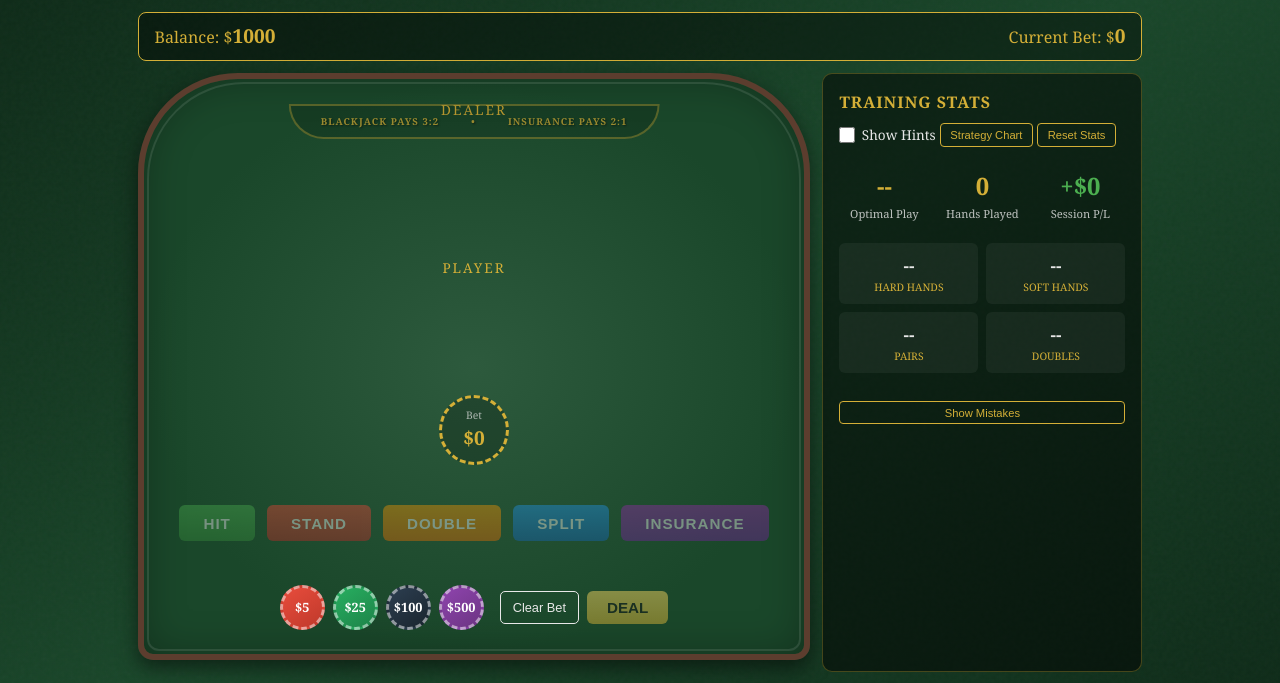
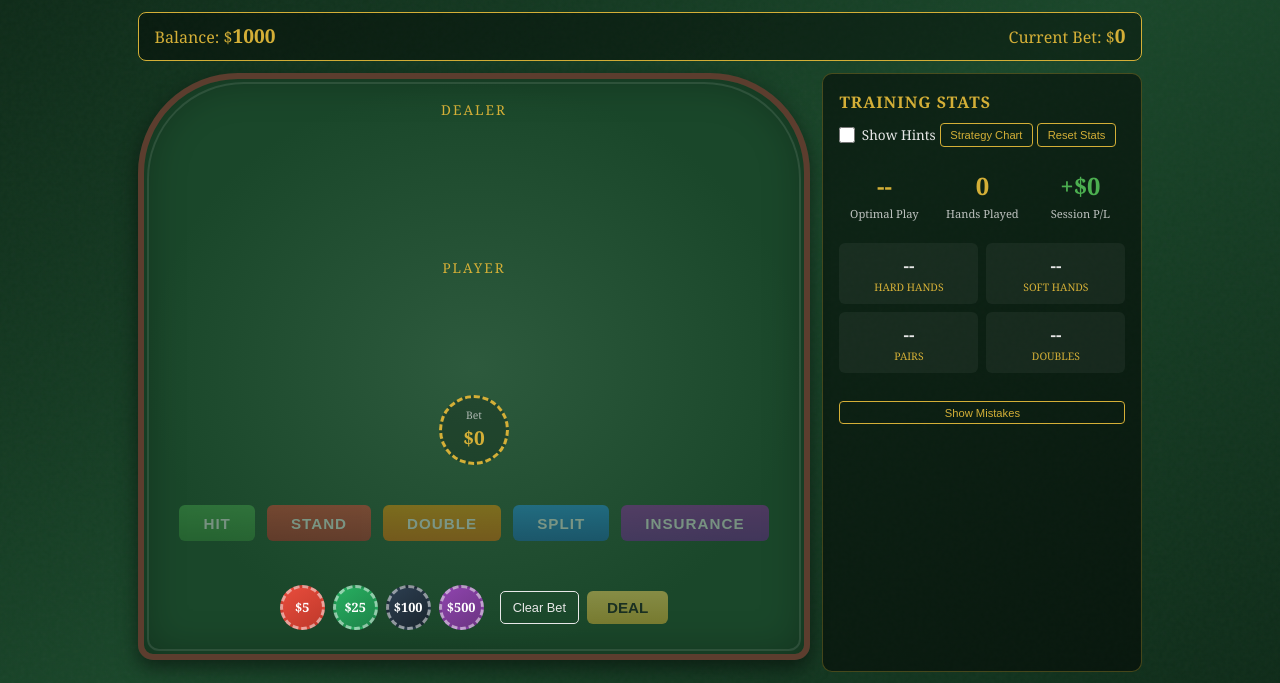
Before and after one commit to alexander-matthew/personal-site, a Flask app: page /projects/blackjack/ in a window 1280 px wide. Shown: the part 65-748 px from the top of the page. Run offline with Flask 3, Linux system fonts and the light colour scheme.

Commit message:
Remove felt text and fix dealer blackjack card duplication
- Remove felt text feature (to be revisited later)
- Fix race condition where dealer cards were duplicated on blackjack:
  startPlay() was called immediately after renderDealerHand(), but the
  setTimeout callbacks for card animations hadn't fired yet. When
  startPlay() detected blackjack and called renderDealerHand(false),
  the pending setTimeout callbacks would then add duplicate cards.
  Fixed by delaying startPlay() until after deal animation completes.

🤖 Generated with [Claude Code](https://claude.com/claude-code)

Co-Authored-By: Claude Opus 4.5 <noreply@anthropic.com>

```diff
--- a/app/static/css/blackjack.css
+++ b/app/static/css/blackjack.css
@@ -113,33 +113,6 @@
     border-radius: 97px 97px 12px 12px;
     border: 2px solid rgba(255, 255, 255, 0.1);
     pointer-events: none;
-}
-
-/* ===== Felt Text Arc ===== */
-.felt-text {
-    position: absolute;
-    top: 25px;
-    left: 50%;
-    transform: translateX(-50%);
-    display: flex;
-    align-items: center;
-    justify-content: center;
-    gap: 2rem;
-    padding: 8px 30px;
-    border: 2px solid rgba(212, 175, 55, 0.35);
-    border-radius: 0 0 80px 80px;
-    background: rgba(0, 0, 0, 0.15);
-    pointer-events: none;
-}
-
-.felt-text span {
-    font-size: 0.6rem;
-    font-weight: bold;
-    text-transform: uppercase;
-    letter-spacing: 1px;
-    color: rgba(212, 175, 55, 0.7);
-    text-shadow: 1px 1px 2px rgba(0, 0, 0, 0.5);
-    white-space: nowrap;
 }
 
 /* ===== Hand Areas ===== */
--- a/app/templates/blackjack/index.html
+++ b/app/templates/blackjack/index.html
@@ -22,13 +22,6 @@
 
         <!-- Game Table -->
         <div class="game-table">
-            <!-- Felt Text Arc -->
-            <div class="felt-text">
-                <span>BLACKJACK PAYS 3:2</span>
-                <span>•</span>
-                <span>INSURANCE PAYS 2:1</span>
-            </div>
-
             <!-- Dealer Area -->
             <div class="dealer-area">
                 <div class="hand-label">Dealer</div>
@@ -759,7 +752,9 @@
         renderDealerHand();
         renderPlayerHands(true);
 
-        startPlay();
+        // Delay startPlay until deal animation completes to avoid race condition
+        // when revealing dealer blackjack (4 cards * 300ms timing + buffer)
+        setTimeout(startPlay, TIMING.cardDeal * 2 + 100);
     }
 
     function startPlay() {
```
